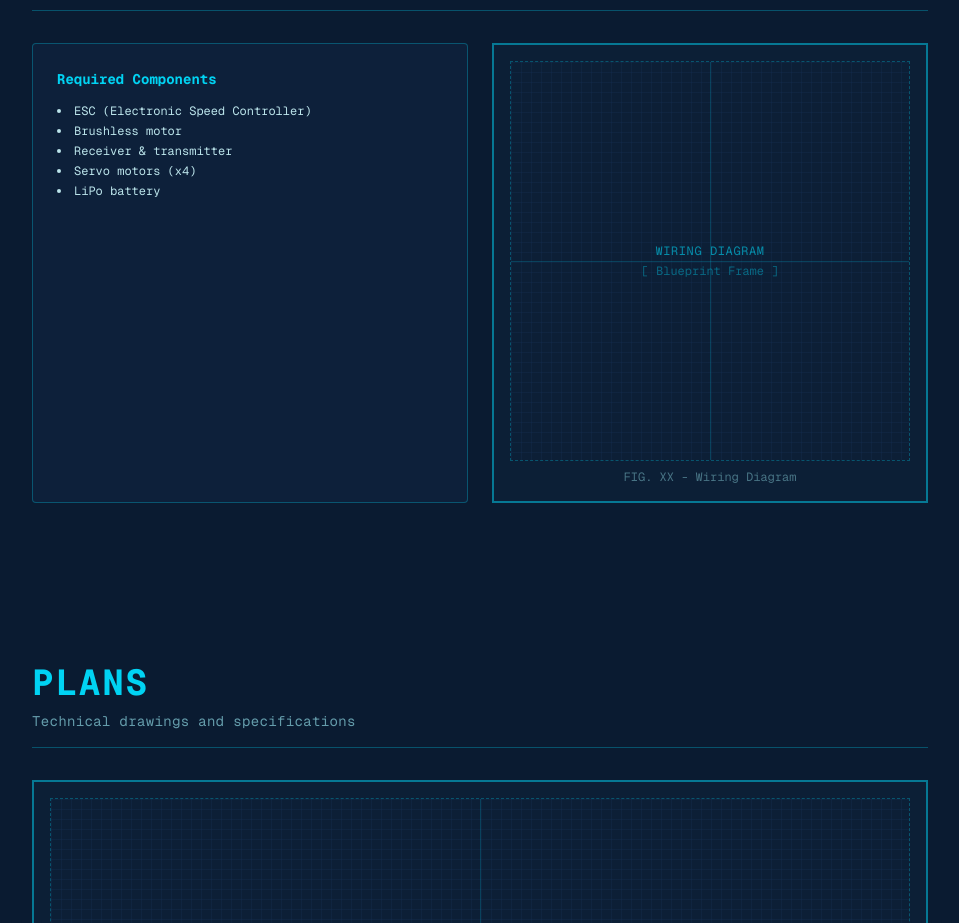
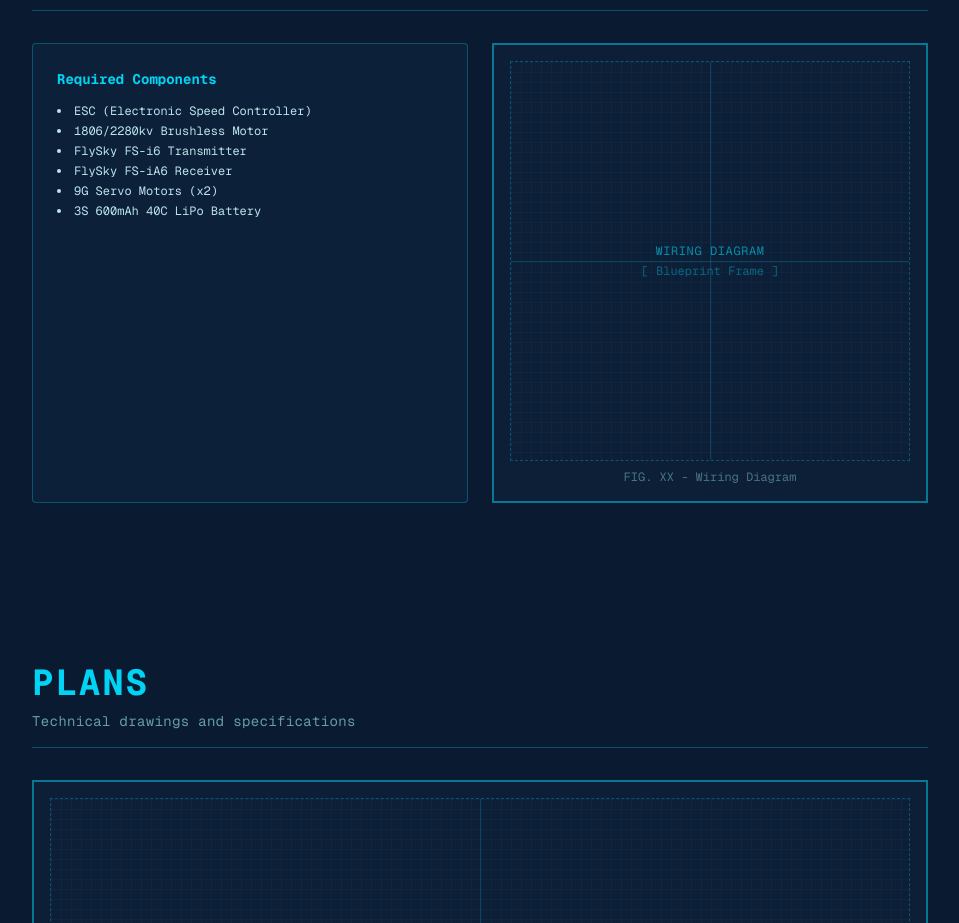
Before and after one commit to danishayman/f22-raptor, a Next.js app: page / in a window 1280 px wide. Shown: the part 2340-3263 px from the top of the page, without its empty margins (160-1119 px from the left). Built offline with nearby package versions, Linux system fonts and the light colour scheme.

Commit message:
update electronics

```diff
--- a/components/sections/Electronics.tsx
+++ b/components/sections/Electronics.tsx
@@ -12,10 +12,11 @@ export default function ElectronicsSection() {
             <h3 className="text-cyan-400 font-bold mb-3">Required Components</h3>
             <ul className="list-disc list-inside space-y-1 text-xs">
               <li>ESC (Electronic Speed Controller)</li>
-              <li>Brushless motor</li>
-              <li>Receiver & transmitter</li>
-              <li>Servo motors (x4)</li>
-              <li>LiPo battery</li>
+              <li>1806/2280kv Brushless Motor</li>
+              <li>FlySky FS-i6 Transmitter</li>
+              <li>FlySky FS-iA6 Receiver</li>
+              <li>9G Servo Motors (x2)</li>
+              <li>3S 600mAh 40C LiPo Battery</li>
             </ul>
           </TextBlock>
           <ImageBlock label="Wiring Diagram" aspectRatio="square" />
```
